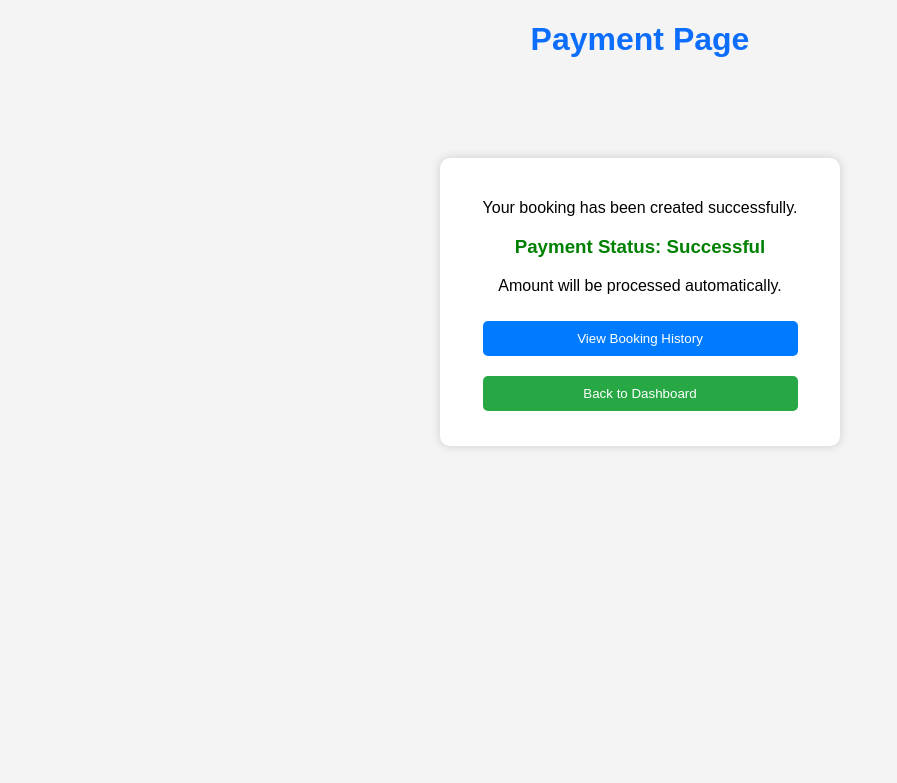
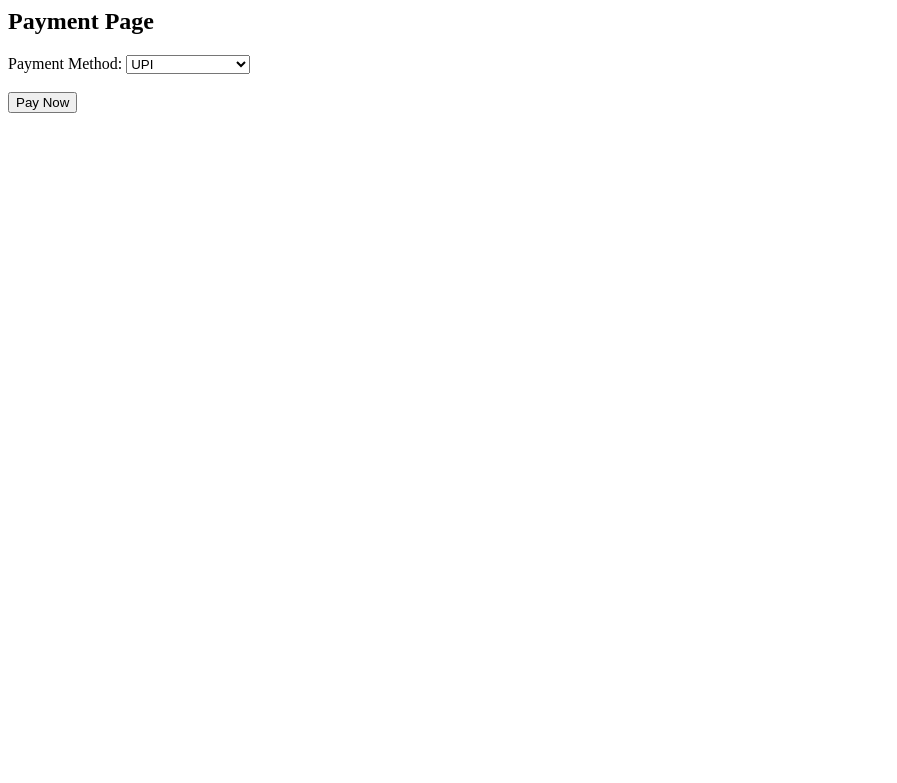
Before and after one commit to shravanikenchu-web/Online-Gas-Booking-System, a Python web app: template templates/06_payment.html in a window 1280 px wide. Shown: the top 783 px of the page, without its empty margins (0-897 px from the left). Run offline with Jinja, Linux system fonts and the light colour scheme; the template is opened without the code that fills it, so the values that code supplies are empty.

Commit message:
Update 06_payment.html

```diff
--- a/templates/06_payment.html
+++ b/templates/06_payment.html
@@ -1,72 +1,28 @@
-<!DOCTYPE html>
+<! DOCTYPE html>
 <html>
 <head>
-    <title>Payment Page</title>
-
-    <link rel="stylesheet" href="{{ url_for('static', filename='style.css') }}">
-
-    <style>
-        body {
-            font-family: Arial;
-            background: #f4f4f4;
-            text-align: center;
-        }
-
-        .box {
-            width: 350px;
-            margin: 100px auto;
-            background: white;
-            padding: 25px;
-            border-radius: 10px;
-            box-shadow: 0px 0px 10px #ccc;
-        }
-
-        h3 {
-            color: green;
-        }
-
-        button {
-            width: 90%;
-            padding: 10px;
-            margin: 10px;
-            border: none;
-            color: white;
-            cursor: pointer;
-            border-radius: 5px;
-        }
-
-        .history {
-            background: #007bff;
-        }
-
-        .dashboard {
-            background: #28a745;
-        }
-    </style>
-
+    <title>Payment</title>
 </head>
-
 <body>
 
-<h1>Payment Page</h1>
+<h2>Payment Page</h2>
 
-<div class="box">
+<form method="POST">
 
-    <p>Your booking has been created successfully.</p>
+    <label>Payment Method:</label>
 
-    <h3>Payment Status: Successful</h3>
+    <select name="payment_method">
+        <option>UPI</option>
+        <option>Debit Card</option>
+        <option>Credit Card</option>
+        <option>Cash on Delivery</option>
+    </select>
 
-    <p>Amount will be processed automatically.</p>
+    <br><br>
 
-    <a href="/history">
-        <button class="history">View Booking History</button>
-    </a>
+    <button type="submit">Pay Now</button>
 
-    <a href="/dashboard">
-        <button class="dashboard">Back to Dashboard</button>
-    </a>
-
-</div>
+</form>
 
 </body>
 </html>
```
